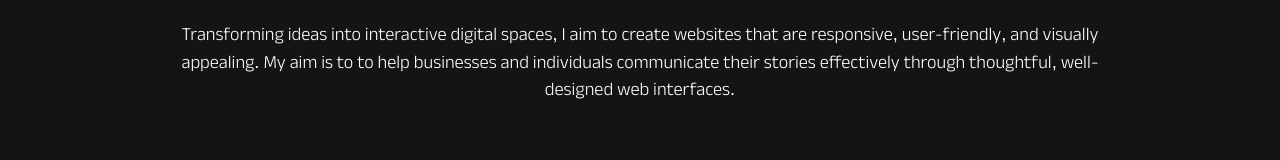
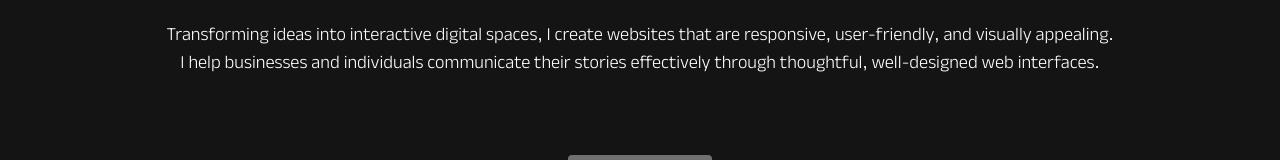
Before and after one commit to lpscrim/Portfolio, a website built with Vite: page portfolio/index.html in a window 1280 px wide. Shown: the part 1131-1291 px from the top of the page. Built offline with nearby package versions, Linux system fonts and the light colour scheme.

Commit message:
Refine personal statement in about section for clarity and conciseness

```diff
--- a/portfolio/index.html
+++ b/portfolio/index.html
@@ -184,8 +184,8 @@
               I believe that if we must spend so much time in digital spaces, they should atleast be intuitive and
               engaging.
             </p></br>
-            <p>Transforming ideas into interactive digital spaces, I aim to create websites that are responsive,
-              user-friendly, and visually appealing. My aim is to to help businesses and individuals communicate their
+            <p>Transforming ideas into interactive digital spaces, I create websites that are responsive,
+              user-friendly, and visually appealing. I help businesses and individuals communicate their
               stories effectively through thoughtful, well-designed web interfaces.
             </p>
             <br />
```
